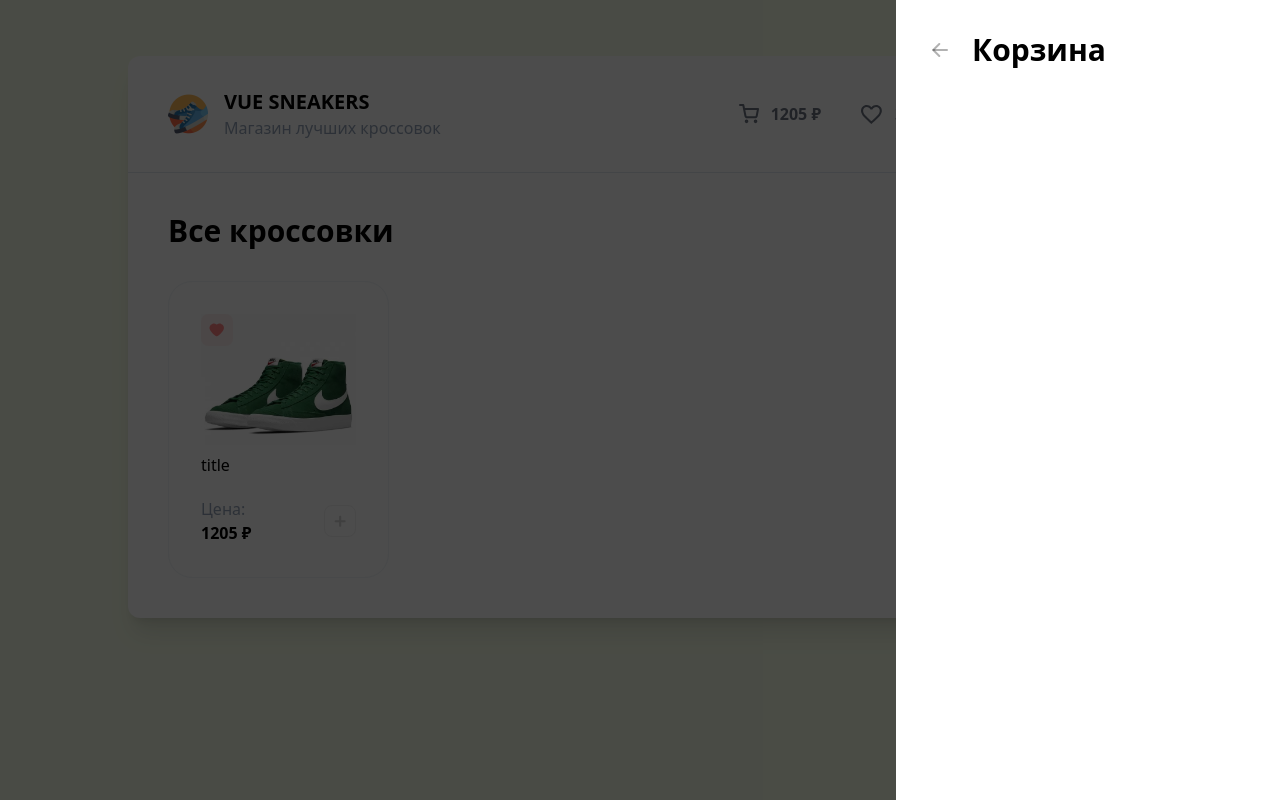
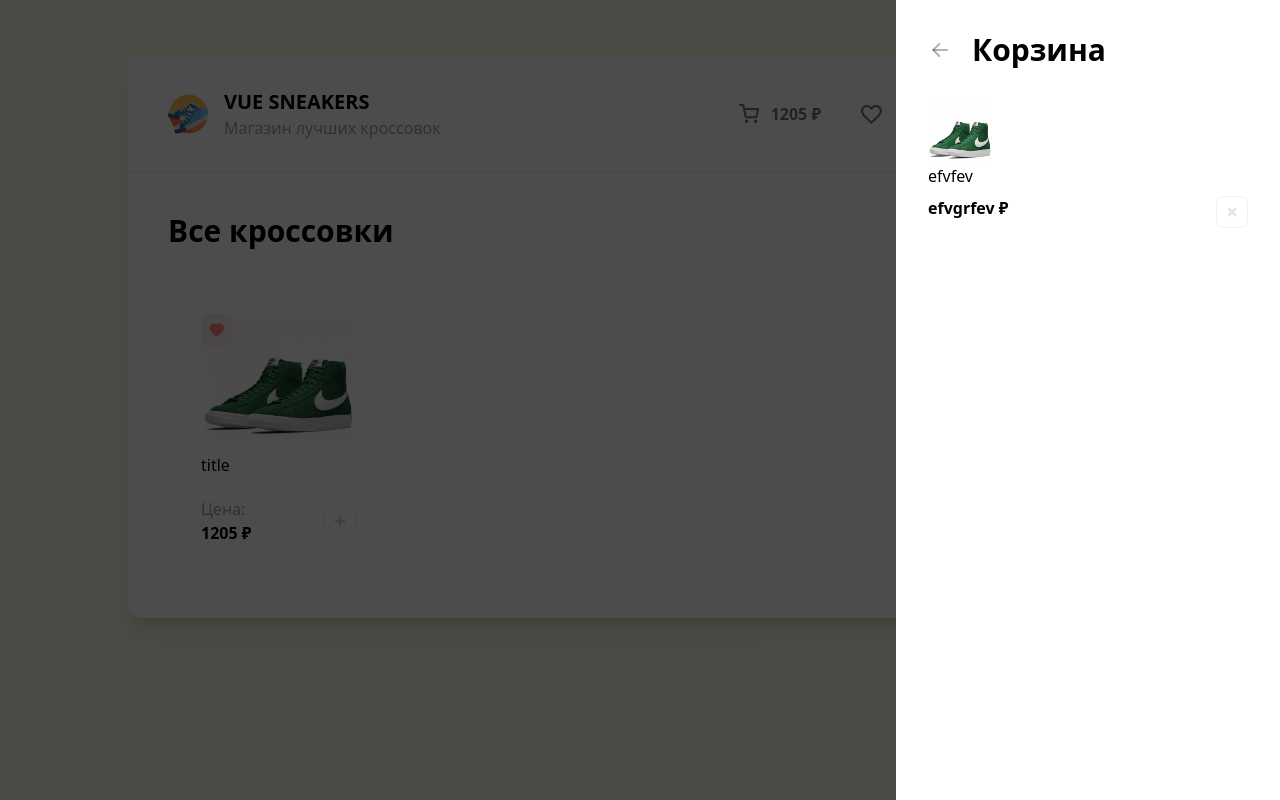
Before and after one commit to Alexander-Verbin/vue-sneakers, a Vue app: page / in a window 1280 px wide. Built offline with nearby package versions, Linux system fonts and the light colour scheme.

Commit message:
add cart and cart-list layout

```diff
--- a/src/assets/styles/index.css
+++ b/src/assets/styles/index.css
@@ -79,16 +79,16 @@ svg.stroke{
         @apply grid grid-cols-4 gap-5 mt-8;
     }
 
-    .drawer {
+    .drawer-bg {
         @apply fixed z-10 top-0 left-0 w-full h-full bg-black/70;
     }
 
-    .cart {
+    .drawer-cart {
         @apply fixed z-20 top-0 right-0 w-96 h-full bg-white p-8;
     }
 
     .cart-header {
-        @apply flex items-baseline gap-5;
+        @apply flex items-baseline gap-5 mb-8;
     }
 
     .cart-header__button{
@@ -97,6 +97,30 @@ svg.stroke{
 
     .cart-header__title {
         @apply text-3xl font-bold;
+    }
+
+    .cart-item-list {
+        @apply flex flex-col gap-4;
+    } ;
+
+    .cart-item {
+        @apply w-full flex items-center gap-4 border border-slate-200 p-4 rounded-xl;
+    }
+
+    .cart-item__img {
+        @apply w-16 h-16;
+    }
+
+    .cart-item__info {
+        @apply flex flex-col flex-grow;
+    }
+
+    .cart-item__controls {
+        @apply flex justify-between mt-2;
+    }
+
+    .cart-item__delete {
+        @apply opacity-40 hover:opacity-100 transition;
     }
 }
 
--- /dev/null
+++ b/src/components/CartItem.vue
@@ -0,0 +1,22 @@
+<template>
+  <div class="cart-item">
+    <img class="cart-item__img" src="/sneakers/sneakers-1.jpg" :alt="title" />
+    <div class="cart-item__info">
+      <p class="cart-item__text">{{ title }} efvfev</p>
+      <div class="cart-item__controls">
+        <b>{{ price }} efvgrfev &#8381;</b>
+        <button type="button" class="cart-item__delete">
+          <img src="/close.svg" alt="Delete">
+        </button>
+      </div>
+    </div>
+  </div>
+</template>
+
+<script setup>
+  defineProps({
+    title: String,
+    imgUrl: String,
+    price: Number,
+  })
+</script>
--- /dev/null
+++ b/src/components/CartItemList.vue
@@ -0,0 +1,9 @@
+<template>
+  <div class="cart-item-list">
+    <CartItem />
+  </div>
+</template>
+
+<script setup>
+  import CartItem from "@/components/CartItem.vue";
+</script>
--- a/src/components/Drawer.vue
+++ b/src/components/Drawer.vue
@@ -1,11 +1,13 @@
 <template>
-  <div class="drawer">
+  <div class="drawer-bg">
   </div>
-  <div class="cart">
+  <div class="drawer-cart">
     <DrawerHeader />
+    <CartItemList />
   </div>
 </template>
 
 <script setup>
   import DrawerHeader from "@/components/DrawerHeader.vue";
+  import CartItemList from "@/components/CartItemList.vue";
 </script>
```
